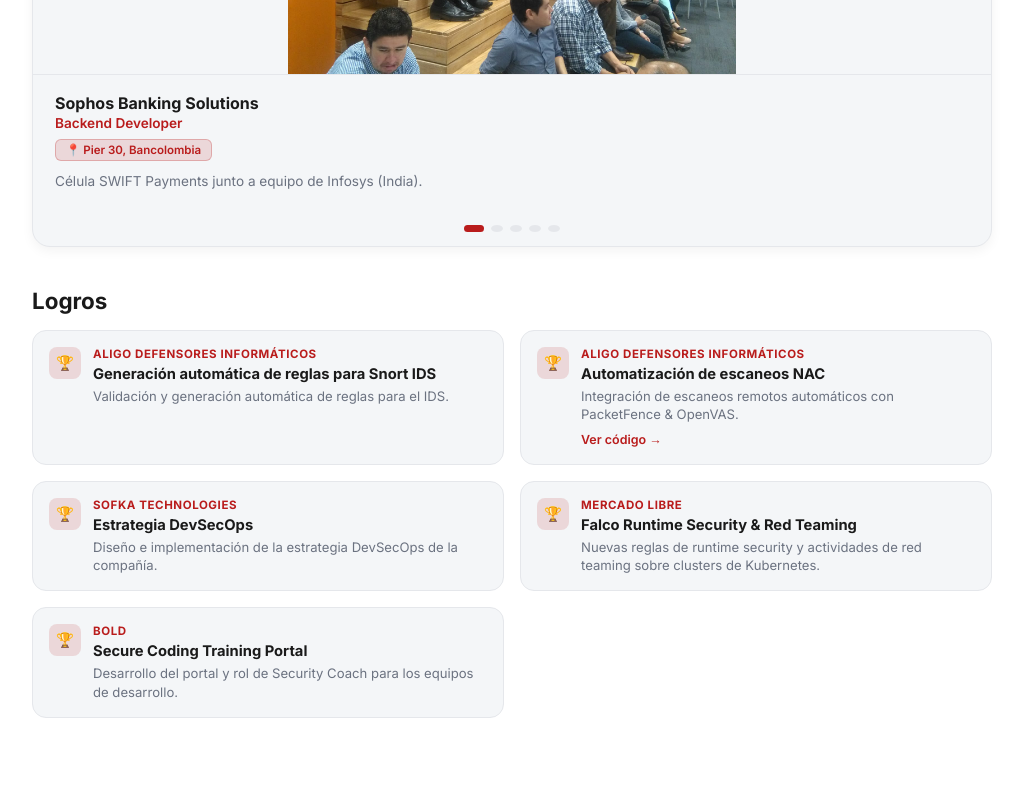
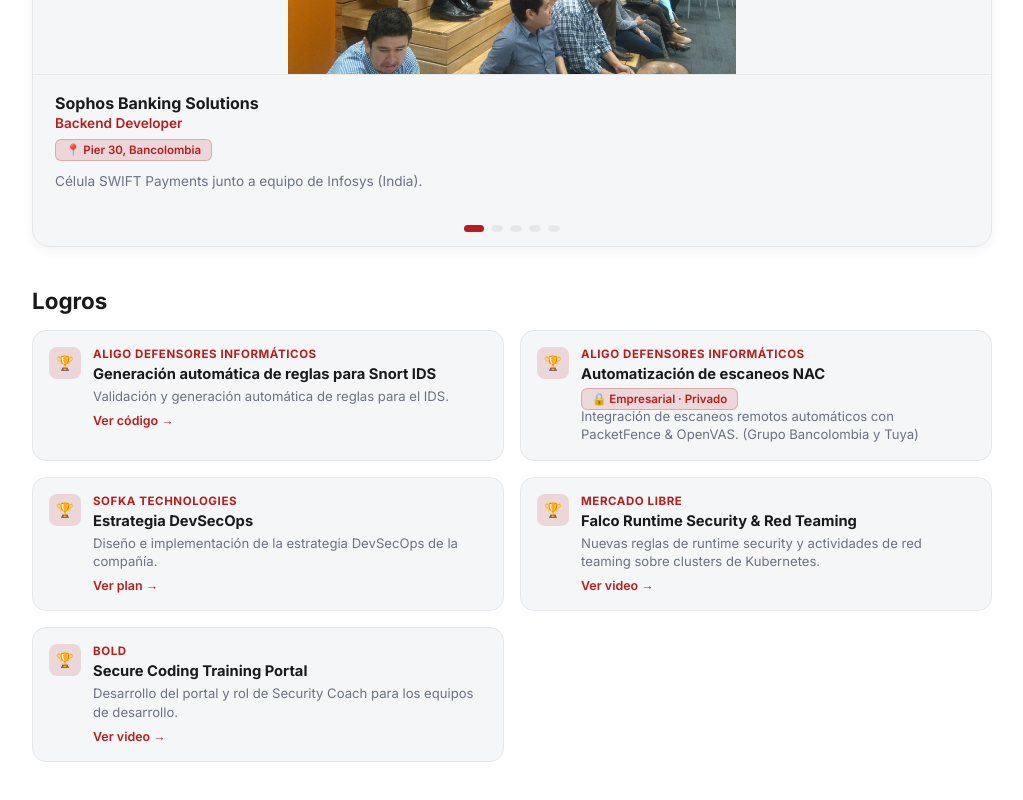
Before and after one commit to DiegoAll/diegoall.github.io, a React app in the folder frontend/: page /highlights in a window 1280 px wide. Shown: the part 496-1296 px from the top of the page, without its empty margins (128-1151 px from the left). Built offline with nearby package versions, Linux system fonts and the light colour scheme; no server answers; the HTML template or start-up script is replaced by a standard one.

Commit message:
highlights improvements

```diff
--- a/frontend/src/pages/Highlights.jsx
+++ b/frontend/src/pages/Highlights.jsx
@@ -53,27 +53,36 @@
     company: 'Aligo Defensores Informáticos',
     title: 'Generación automática de reglas para Snort IDS',
     detail: 'Validación y generación automática de reglas para el IDS.',
+    link: 'https://github.com/DiegoAll/MS-NAC',
+    linkLabel: 'Ver código →',
   },
   {
     company: 'Aligo Defensores Informáticos',
     title: 'Automatización de escaneos NAC',
-    detail: 'Integración de escaneos remotos automáticos con PacketFence & OpenVAS.',
-    link: 'https://github.com/DiegoAll/MS-NAC',
+    detail: 'Integración de escaneos remotos automáticos con PacketFence & OpenVAS. (Grupo Bancolombia y Tuya)',
+    confidential: true,
+    note: 'Proyecto propiedad de Bancolombia y Tuya (Grupo Éxito). Algunos detalles de implementación permanecen confidenciales.',
   },
   {
     company: 'Sofka Technologies',
     title: 'Estrategia DevSecOps',
     detail: 'Diseño e implementación de la estrategia DevSecOps de la compañía.',
+    link: '/docs/Sofka2021-SecurityPlan.pdf',
+    linkLabel: 'Ver plan →',
   },
   {
     company: 'Mercado Libre',
     title: 'Falco Runtime Security & Red Teaming',
     detail: 'Nuevas reglas de runtime security y actividades de red teaming sobre clusters de Kubernetes.',
+    link: 'https://www.youtube.com/watch?v=lPJQxTmpm3Y&t=1s',
+    linkLabel: 'Ver video →',
   },
   {
     company: 'Bold',
     title: 'Secure Coding Training Portal',
     detail: 'Desarrollo del portal y rol de Security Coach para los equipos de desarrollo.',
+    link: 'https://www.youtube.com/watch?v=aeQ6cjakCQo',
+    linkLabel: 'Ver video →',
   },
 ];
 
@@ -145,6 +154,9 @@
           <div>
             <div className="hl-ach-company">{a.company}</div>
             <div className="hl-ach-title">{a.title}</div>
+            {a.confidential && (
+              <span className="hl-chip" title={a.note}>🔒 Empresarial · Privado</span>
+            )}
             <div className="hl-ach-detail">{a.detail}</div>
             {a.link && (
               <a
@@ -153,7 +165,7 @@
                 target="_blank"
                 rel="noopener noreferrer"
               >
-                Ver código →
+                {a.linkLabel || 'Ver código →'}
               </a>
             )}
           </div>
```
Also changed, not shown: 1 other file (tests, documents, lock files or other folders).
